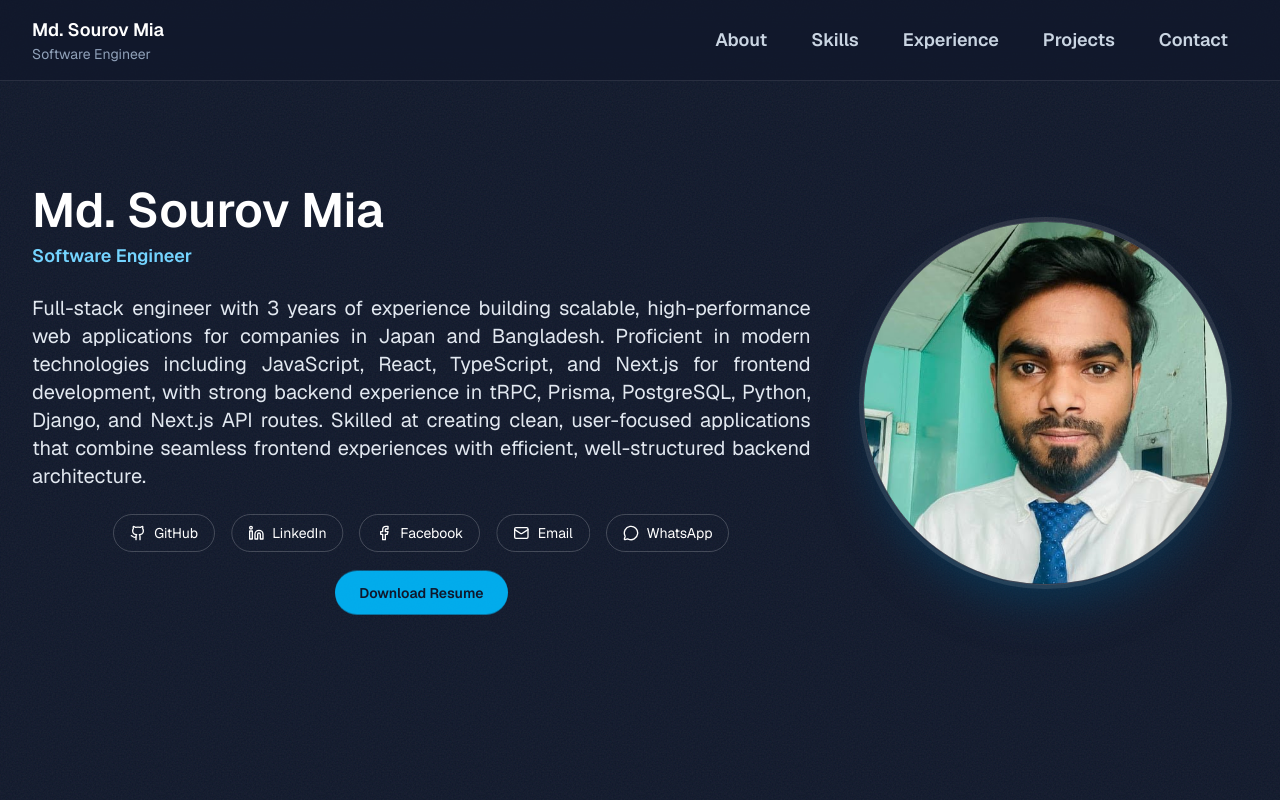
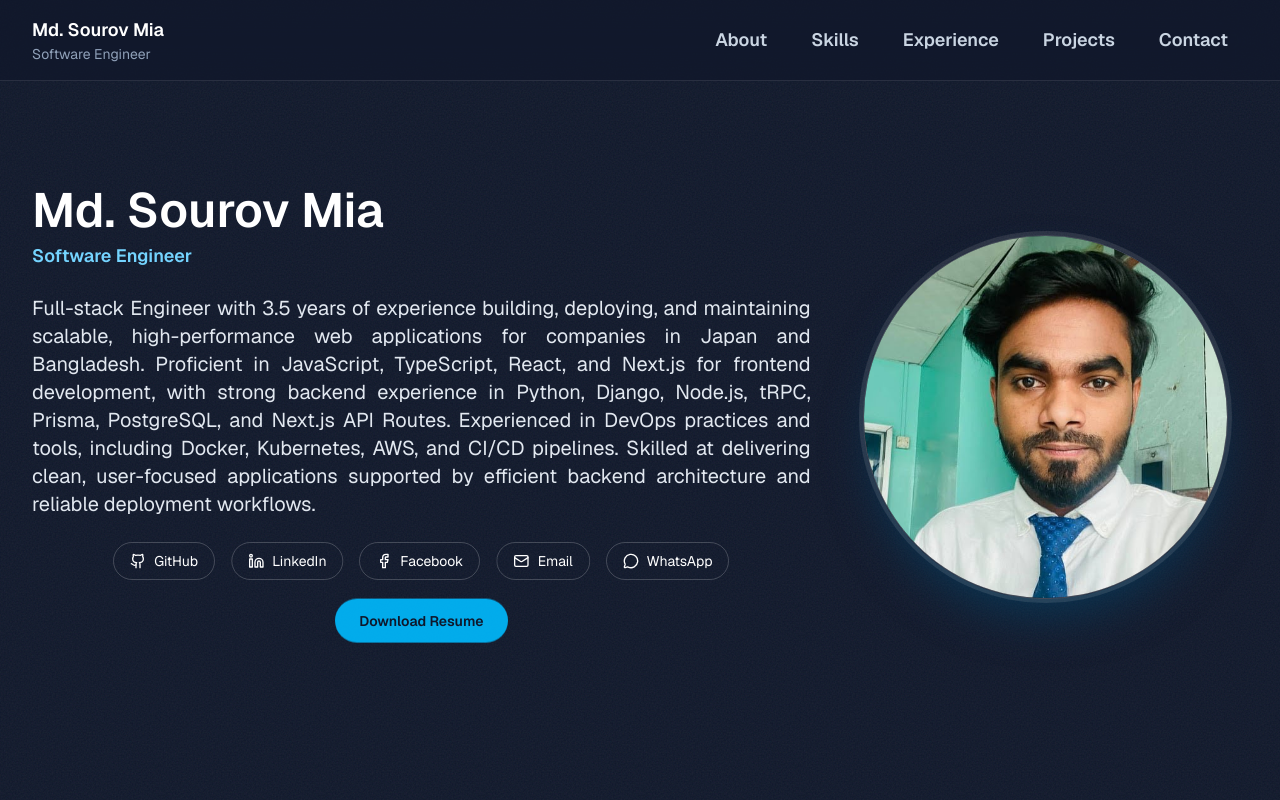
Before and after one commit to sourov526/Sourov-Portfolio, a Next.js app: page / in a window 1280 px wide. Shown: the top 800 px of the page. Built offline with nearby package versions, Linux system fonts and the light colour scheme.

Commit message:
update intro section
Updated professional summary to reflect 3.5 years of experience and added DevOps skills.

```diff
--- a/src/components/hero.tsx
+++ b/src/components/hero.tsx
@@ -30,14 +30,12 @@ export function Hero() {
           />
         </div>
         <p className="text-justify text-lg text-slate-200 md:text-xl">
-          Full-stack engineer with 3 years of experience building scalable,
-          high-performance web applications for companies in Japan and
-          Bangladesh. Proficient in modern technologies including JavaScript,
-          React, TypeScript, and Next.js for frontend development, with strong
-          backend experience in tRPC, Prisma, PostgreSQL, Python, Django, and
-          Next.js API routes. Skilled at creating clean, user-focused
-          applications that combine seamless frontend experiences with
-          efficient, well-structured backend architecture.
+          Full-stack Engineer with 3.5 years of experience building, deploying, and maintaining scalable,
+          high-performance web applications for companies in Japan and Bangladesh. Proficient in JavaScript,
+          TypeScript, React, and Next.js for frontend development, with strong backend experience in Python,
+          Django, Node.js, tRPC, Prisma, PostgreSQL, and Next.js API Routes. Experienced in DevOps practices
+          and tools, including Docker, Kubernetes, AWS, and CI/CD pipelines. Skilled at delivering clean,
+          user-focused applications supported by efficient backend architecture and reliable deployment workflows.
         </p>
         <div className="flex flex-wrap items-center justify-center gap-4">
           {contactActions.map(({ label, icon: Icon, href, external }) => (
```
